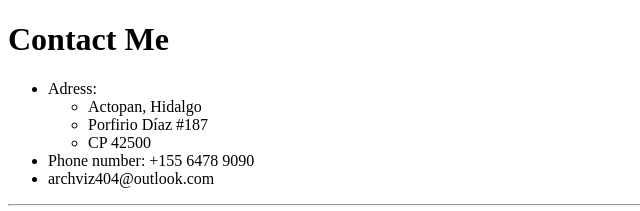
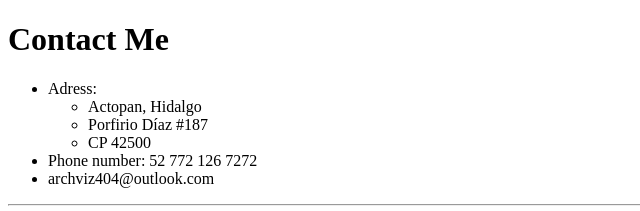
Before and after one commit to Bartndel/cv-ay, a plain HTML site: page contact.html in a window 1280 px wide. Shown: the top 211 px of the page, 0-640 px from the left. Drawn offline with Linux system fonts and the light colour scheme.

Commit message:
Update contact.html

```diff
--- a/contact.html
+++ b/contact.html
@@ -17,7 +17,7 @@
         <li>CP 42500</li>
       </ul>
     </li>
-    <li>Phone number: +155 6478 9090</li>
+    <li>Phone number: 52 772 126 7272</li>
     <li>archviz404@outlook.com</li>
   </ul>
   <hr>
```
